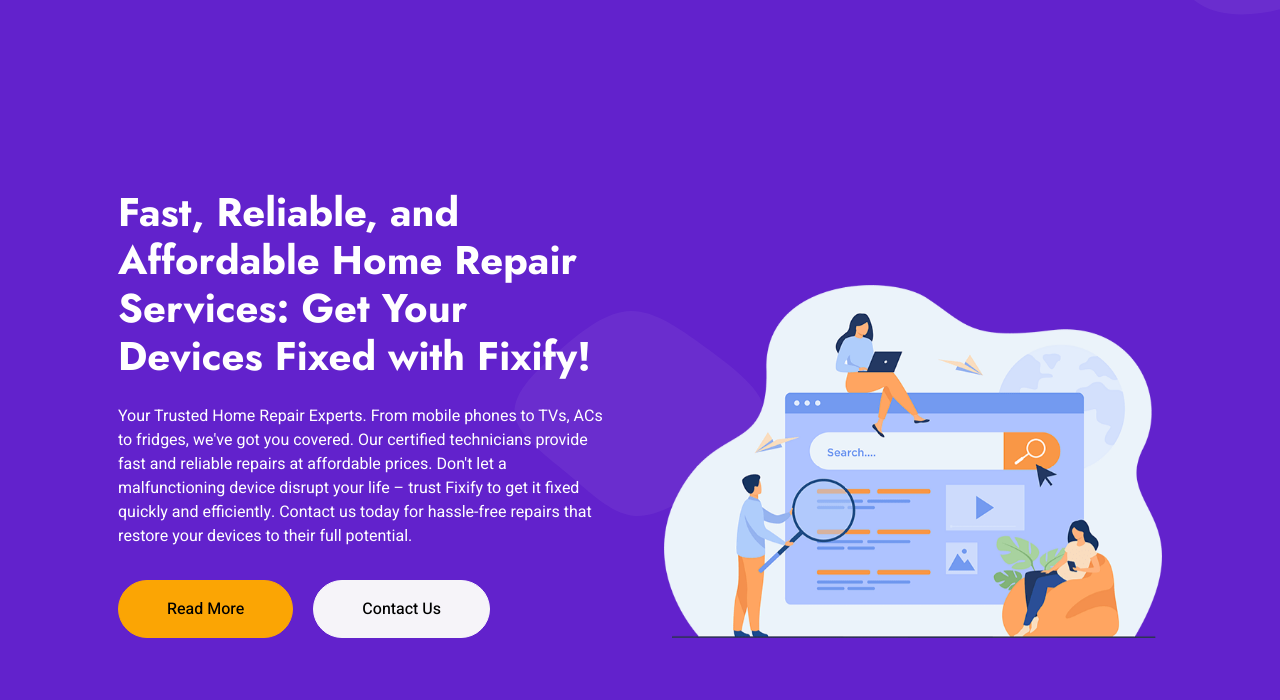
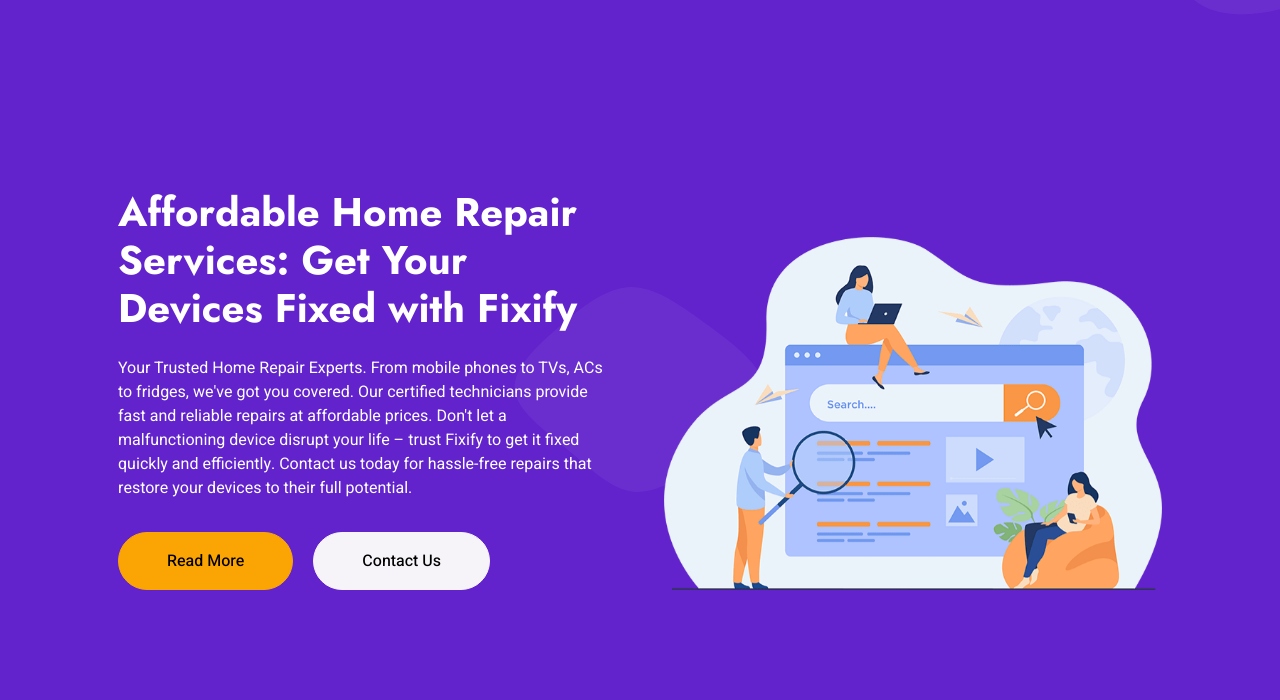
Before and after one commit to FixifyServices/fixify.github.io, a plain HTML site: page index.html in a window 1280 px wide. Shown: the part 100-800 px from the top of the page. Drawn offline with nearby package versions, Linux system fonts and the light colour scheme.

Commit message:
Update index.html

```diff
--- a/index.html
+++ b/index.html
@@ -77,7 +77,7 @@
                 <div class="container px-lg-5">
                     <div class="row g-5 align-items-end">
                         <div class="col-lg-6 text-center text-lg-start">
-                            <h1 class="text-white mb-4 animated slideInDown">Fast, Reliable, and Affordable Home Repair Services: Get Your Devices Fixed with Fixify!</h1>
+                            <h1 class="text-white mb-4 animated slideInDown">Affordable Home Repair Services: Get Your Devices Fixed with Fixify</h1>
                             <p class="text-white pb-3 animated slideInDown">Your Trusted Home Repair Experts. From mobile phones to TVs, ACs to fridges, we've got you covered. Our certified technicians provide fast and reliable repairs at affordable prices. Don't let a malfunctioning device disrupt your life – trust Fixify to get it fixed quickly and efficiently. Contact us today for hassle-free repairs that restore your devices to their full potential.</p>
                             <a href="" class="btn btn-secondary py-sm-3 px-sm-5 rounded-pill me-3 animated slideInLeft">Read More</a>
                             <a href="" class="btn btn-light py-sm-3 px-sm-5 rounded-pill animated slideInRight">Contact Us</a>
```
